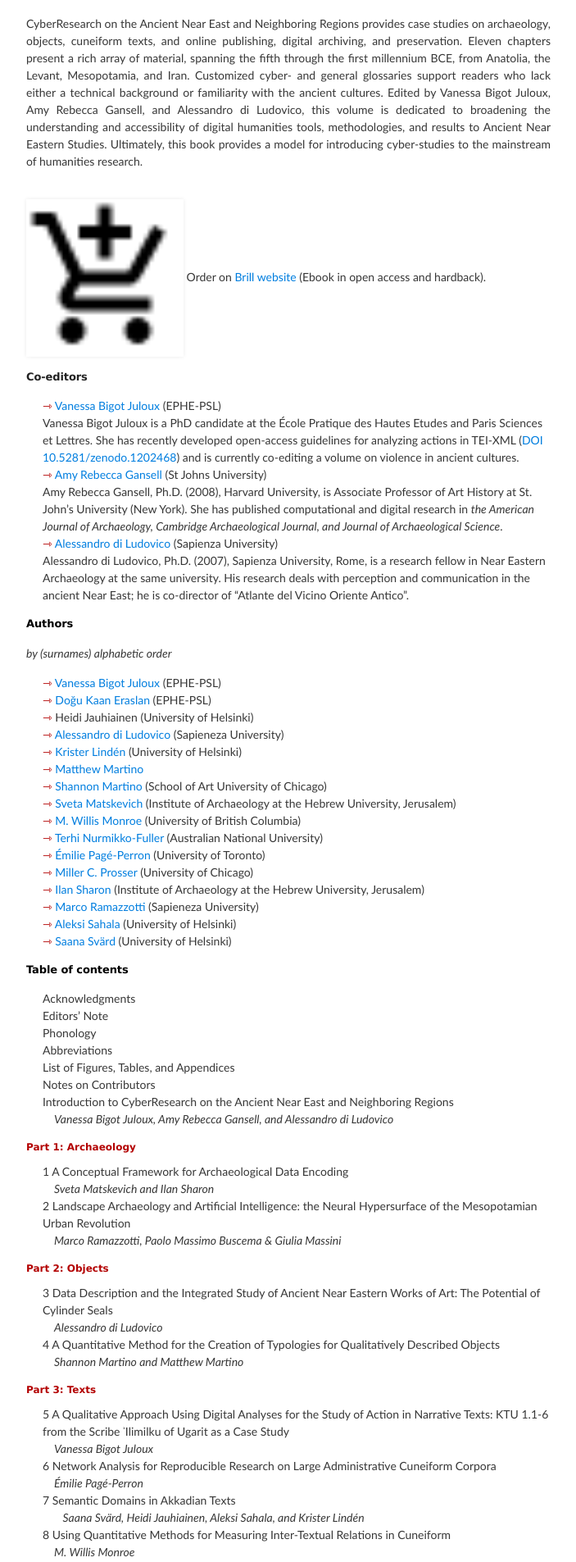
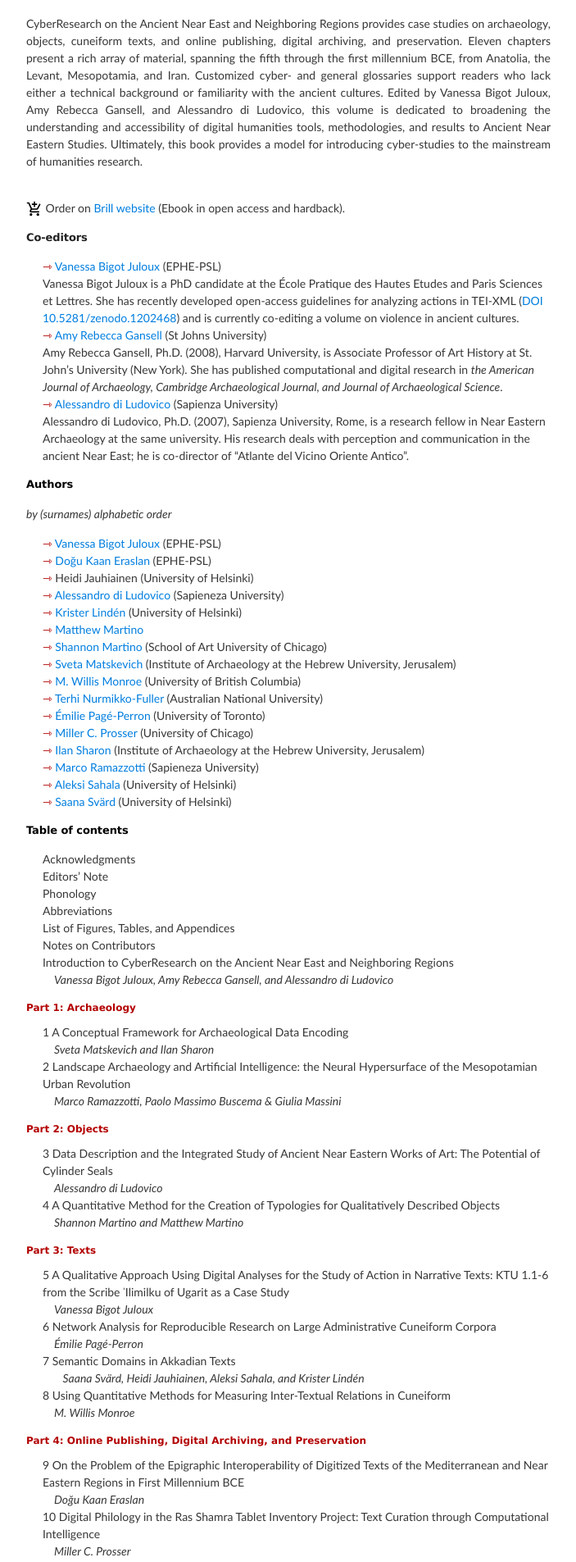
Before and after one commit to vbigot-juloux/ane-research-humanities, a Jekyll site: the page built from docs/CyberResearch-vol1.md, in a window 1280 px wide. Shown: the part 386-2291 px from the top of the page at 82% size, without its empty margins (288-991 px from the left). Built offline with Jekyll 4.4.1, drawn with Linux system fonts in a browser that asks for light colours; the repository's description, which GitHub fills in, is left out.

Commit message:
Update CyberResearch-vol1.md

```diff
--- a/docs/CyberResearch-vol1.md
+++ b/docs/CyberResearch-vol1.md
@@ -11,7 +11,7 @@ Vanessa Bigot Juloux, Amy Rebecca Gansell, Alessandro di Ludovico (eds.). Brill,
 <p>CyberResearch on the Ancient Near East and Neighboring Regions provides case studies on archaeology, objects, cuneiform texts, and online publishing, digital archiving, and preservation.
 Eleven chapters present a rich array of material, spanning the fifth through the first millennium BCE, from Anatolia, the Levant, Mesopotamia, and Iran. Customized cyber- and general glossaries support readers who lack either a technical background or familiarity with the ancient cultures. Edited by Vanessa Bigot Juloux, Amy Rebecca Gansell, and Alessandro di Ludovico, this volume is dedicated to broadening the understanding and accessibility of digital humanities tools, methodologies, and results to Ancient Near Eastern Studies. Ultimately, this book provides a model for introducing cyber-studies to the mainstream of humanities research.</p>
 <br />
-<img src="../assets/baseline_add_shopping_cart_black_18dp.png" style="border:0; width: 30%"/> Order on <a href="https://brill.com/view/title/34932" target="_blank">Brill website</a> (Ebook in open access and hardback).
+<img src="../assets/baseline_add_shopping_cart_black_18dp.png" style="border:0; -webkit-box-shadow: 0 0 0; width: 20px"/> Order on <a href="https://brill.com/view/title/34932" target="_blank">Brill website</a> (Ebook in open access and hardback).
 
 <h3>Co-editors</h3>
 <ul style="list-style-type: none;">
```
